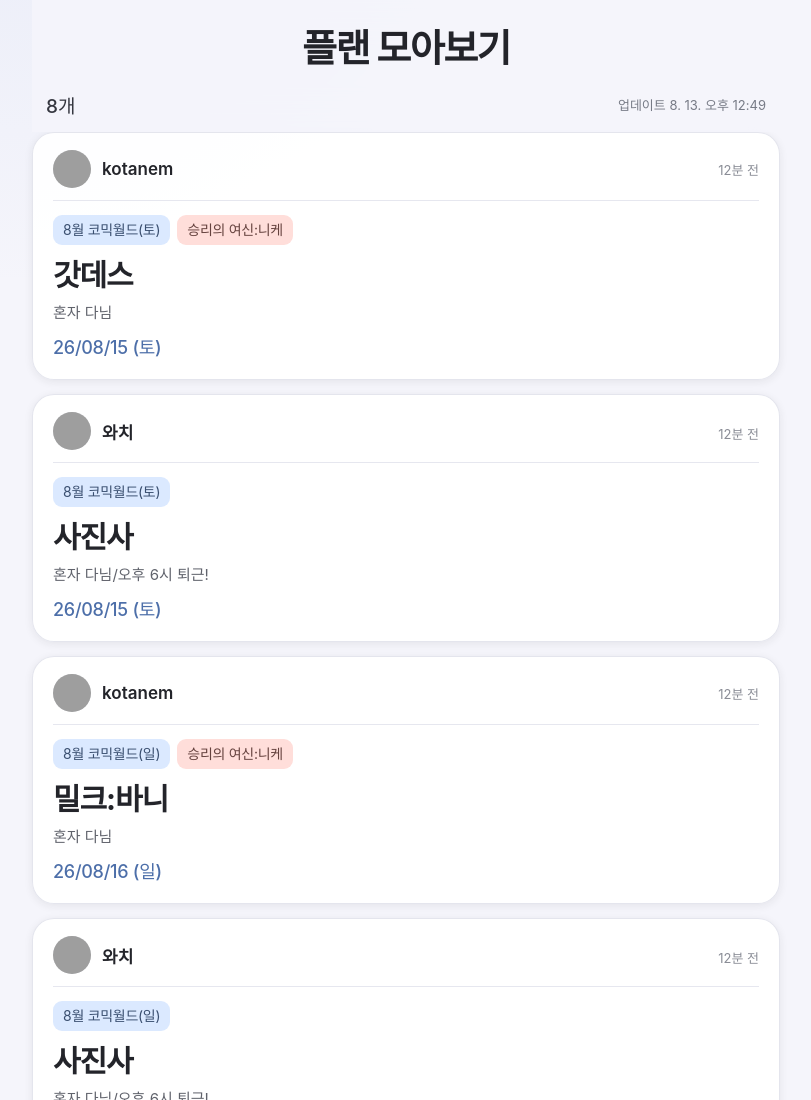
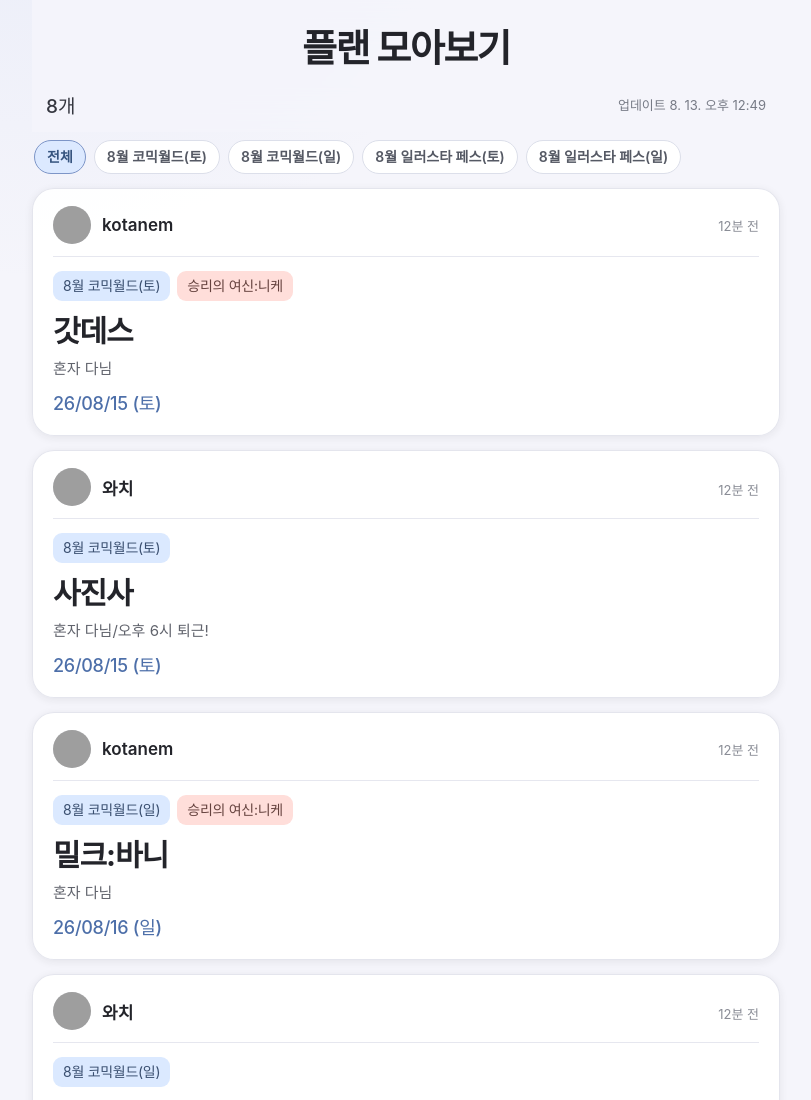
Before and after one commit to cosplanner/cosplanner.github.io, a plain HTML site: page index.html in a window 1280 px wide. Shown: the top 1100 px of the page, without its empty margins (234-1045 px from the left). Drawn offline with Linux system fonts and the light colour scheme; grey boxes are pictures that could not be loaded.

Commit message:
change files

```diff
--- a/app.js
+++ b/app.js
@@ -17,6 +17,7 @@
 
   const weekday = ["일", "월", "화", "수", "목", "금", "토"];
   let allPlans = [];
+  let activeFilter = "all";
 
   function normalize(value) {
     return String(value ?? "")
@@ -108,6 +109,116 @@
     }
 
     return String(Math.abs(hash) % 5);
+  }
+
+  function filterKey(plan) {
+    const d = parseDateOnly(plan.plan_date);
+    const event = String(plan.event ?? "").trim();
+
+    if (!d || !event) return "";
+
+    return [
+      d.getMonth() + 1,
+      event,
+      weekday[d.getDay()],
+    ].join("|");
+  }
+
+  function filterLabel(plan) {
+    const d = parseDateOnly(plan.plan_date);
+    const event = String(plan.event ?? "").trim();
+
+    if (!d || !event) return "기타";
+
+    return `${d.getMonth() + 1}월 ${event}(${weekday[d.getDay()]})`;
+  }
+
+  function ensureFilterBar() {
+    let filterBar = document.getElementById("planFilterBar");
+
+    if (filterBar) {
+      return filterBar;
+    }
+
+    filterBar = document.createElement("div");
+    filterBar.id = "planFilterBar";
+    filterBar.className = "plan-filter-bar";
+    filterBar.setAttribute("aria-label", "플랜 필터");
+
+    planList.parentNode.insertBefore(filterBar, planList);
+
+    return filterBar;
+  }
+
+  function renderFilters() {
+    const filterBar = ensureFilterBar();
+
+    const items = [];
+    const seen = new Set();
+
+    for (const plan of allPlans) {
+      const key = filterKey(plan);
+
+      if (!key || seen.has(key)) {
+        continue;
+      }
+
+      seen.add(key);
+
+      items.push({
+        key,
+        label: filterLabel(plan),
+        date: parseDateOnly(plan.plan_date)?.getTime() ?? Number.MAX_SAFE_INTEGER,
+      });
+    }
+
+    items.sort((a, b) => {
+      if (a.date !== b.date) return a.date - b.date;
+      return a.label.localeCompare(b.label, "ko-KR");
+    });
+
+    // 현재 데이터에 없어진 필터를 선택 중이었다면 전체로 복귀.
+    if (
+      activeFilter !== "all" &&
+      !items.some((item) => item.key === activeFilter)
+    ) {
+      activeFilter = "all";
+    }
+
+    filterBar.replaceChildren();
+
+    const allButton = document.createElement("button");
+    allButton.type = "button";
+    allButton.className =
+      "plan-filter-button" +
+      (activeFilter === "all" ? " is-active" : "");
+    allButton.textContent = "전체";
+    allButton.addEventListener("click", () => {
+      activeFilter = "all";
+      renderFilters();
+      render();
+    });
+    filterBar.appendChild(allButton);
+
+    for (const item of items) {
+      const button = document.createElement("button");
+      button.type = "button";
+      button.className =
+        "plan-filter-button" +
+        (activeFilter === item.key ? " is-active" : "");
+      button.textContent = item.label;
+      button.dataset.filterKey = item.key;
+
+      button.addEventListener("click", () => {
+        activeFilter = item.key;
+        renderFilters();
+        render();
+      });
+
+      filterBar.appendChild(button);
+    }
+
+    filterBar.hidden = items.length === 0;
   }
 
   function sortPlans(plans) {
@@ -211,14 +322,23 @@
   }
 
   function render() {
+    const visiblePlans =
+      activeFilter === "all"
+        ? allPlans
+        : allPlans.filter((plan) => filterKey(plan) === activeFilter);
+
     planList.replaceChildren();
 
-    allPlans.forEach((plan, index) => {
+    visiblePlans.forEach((plan, index) => {
       planList.appendChild(createPlanCard(plan, index));
     });
 
-    planCount.textContent = `${allPlans.length}개`;
-    emptyState.hidden = allPlans.length !== 0;
+    planCount.textContent =
+      activeFilter === "all"
+        ? `${allPlans.length}개`
+        : `${visiblePlans.length}개`;
+
+    emptyState.hidden = visiblePlans.length !== 0;
     errorState.hidden = true;
   }
 
@@ -245,6 +365,7 @@
       updatedAt.textContent =
         formatGeneratedAt(data?.generated_at) || "업데이트됨";
 
+      renderFilters();
       render();
     } catch (error) {
       console.error("plans.json load failed:", error);
--- a/style.css
+++ b/style.css
@@ -385,3 +385,39 @@ h1 {
     }
   }
 }
+
+
+/* 플랜 필터 버튼 */
+.plan-filter-bar {
+  display: flex;
+  gap: 8px;
+  overflow-x: auto;
+  padding: 8px 2px 14px;
+  scrollbar-width: none;
+  -webkit-overflow-scrolling: touch;
+}
+
+.plan-filter-bar::-webkit-scrollbar {
+  display: none;
+}
+
+.plan-filter-button {
+  flex: 0 0 auto;
+  min-height: 34px;
+  padding: 7px 12px;
+  border: 1px solid #dcdfea;
+  border-radius: 999px;
+  background: #ffffff;
+  color: #555964;
+  font-size: 14px;
+  font-weight: 600;
+  line-height: 1;
+  cursor: pointer;
+  white-space: nowrap;
+}
+
+.plan-filter-button.is-active {
+  border-color: #7d95c7;
+  background: #dce9ff;
+  color: #36547f;
+}
```
Also changed, not shown: genres.txt.
